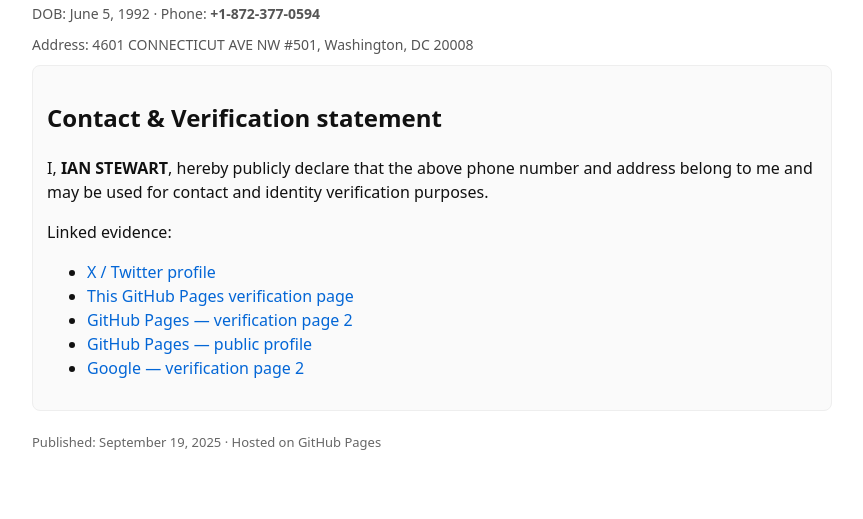
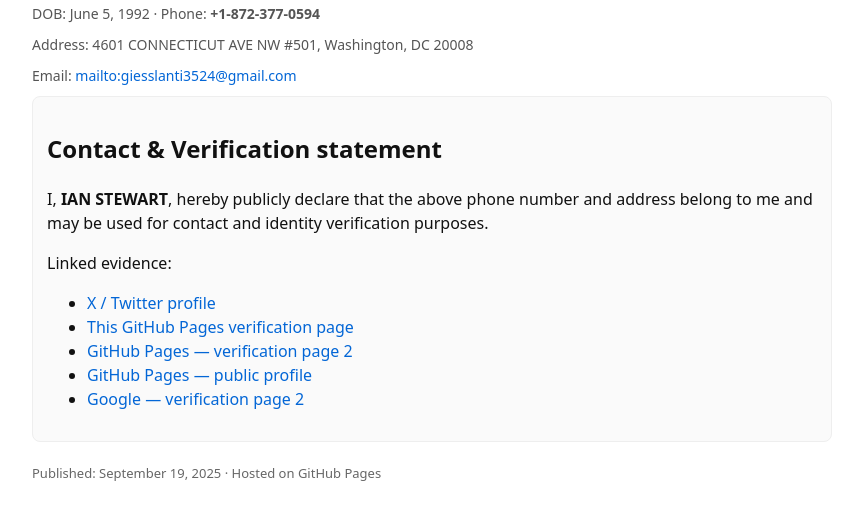
Before and after one commit to giesslanti3524-dot/giesslanti3524-dot-alt.github.io, a plain HTML site: page index.html in a window 1280 px wide. Shown: the part 87-606 px from the top of the page, without its empty margins (208-1071 px from the left). Drawn offline with Linux system fonts and the light colour scheme.

Commit message:
index.html

```diff
--- a/index.html
+++ b/index.html
@@ -50,6 +50,7 @@
   <h1>IAN STEWART</h1>
   <div class="meta">DOB: June 5, 1992 · Phone: <strong>+1-872-377-0594</strong></div>
   <div class="meta">Address: 4601 CONNECTICUT AVE NW #501, Washington, DC 20008</div>
+  <div class="meta">Email: <a href="mailto:mailto:giesslanti3524@gmail.com">mailto:giesslanti3524@gmail.com</a></div>
 
   <div class="card">
     <h2>Contact & Verification statement</h2>
```
